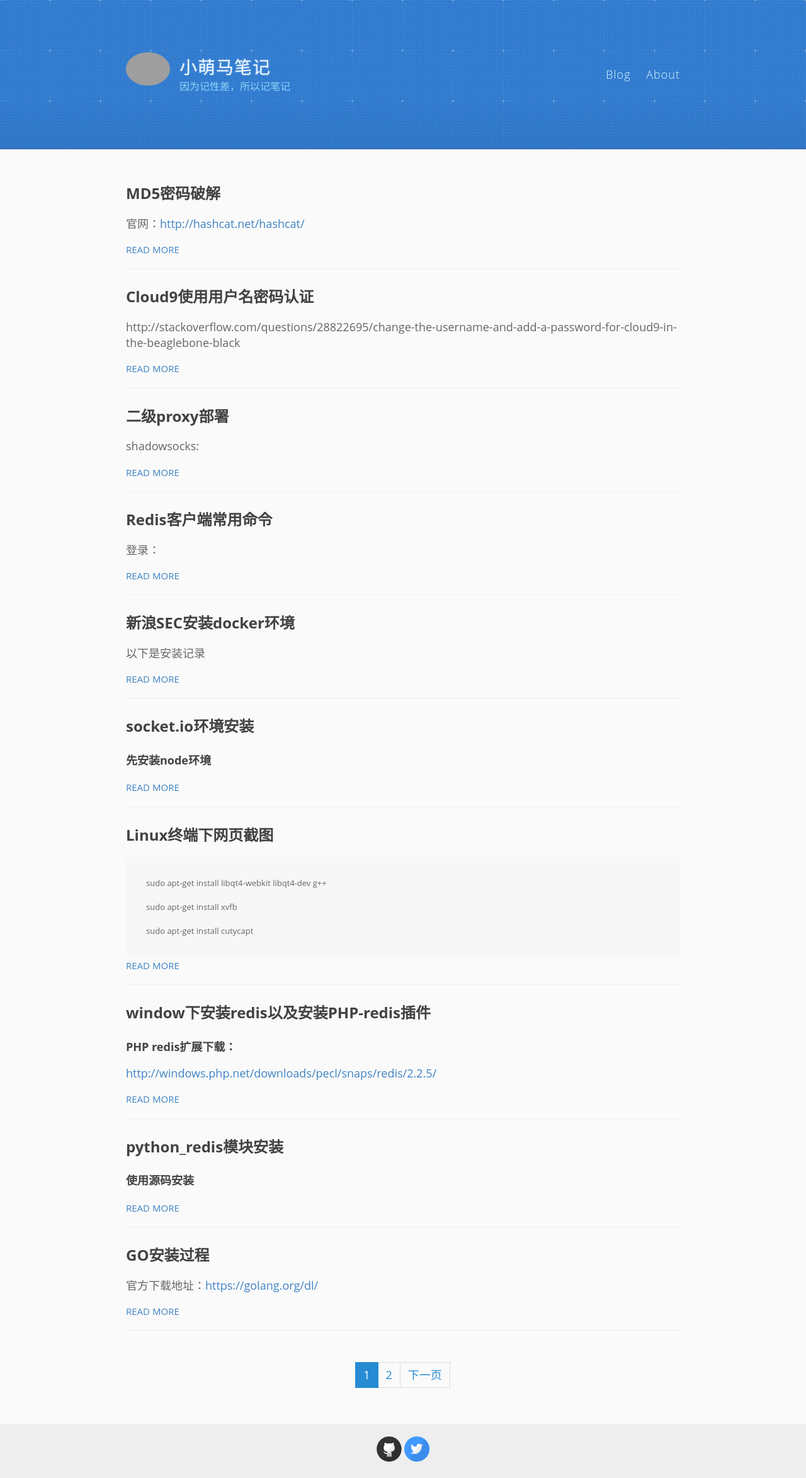
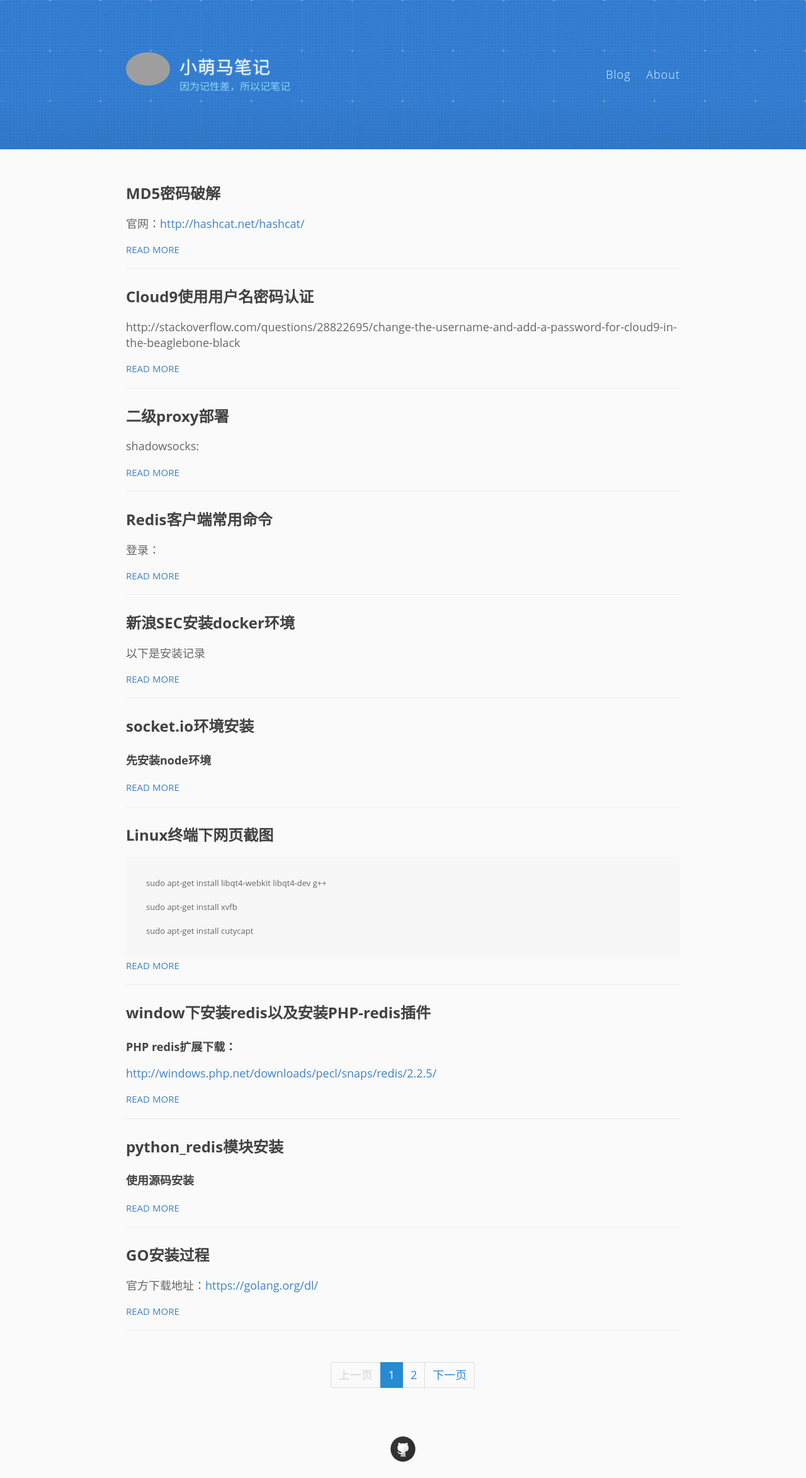
Before and after one commit to pingmalu/pingmalu.github.io, a Jekyll site: the page built from index.html, in a window 1280 px wide. Shown: the whole page at 63% size. Built offline with Jekyll 4.4.1, drawn with Linux system fonts in a browser that asks for light colours; Markdown is read by kramdown in place of the engine named in the settings; the list of posts is cut into pages by our own code; grey boxes are pictures that could not be loaded.

Commit message:
change css

```diff
--- a/_config.yml
+++ b/_config.yml
@@ -26,7 +26,7 @@ footer-links:
   linkedin:
   pinterest:
   rss: # just type anything here for a working RSS icon, make sure you set the "url" above!
-  twitter: pingmalu
+  twitter:
   stackoverflow: # your stackoverflow profile, e.g. "users/50476/bart-kiers"
   youtube: # channel/<your_long_string> or user/<user-name>
 
--- a/index.html
+++ b/index.html
@@ -20,8 +20,10 @@ layout: default
   <div class="pagination">
   	<div class="pag">
 	{% if paginator.previous_page %}
-	    <a href="{{ paginator.previous_page_path | prepend: site.baseurl | replace: '//', '/' }}">上一页</a>
-	{% endif %}
+	    <a href="{{ paginator.previous_page_path | prepend: site.baseurl | replace: '//', '/' }}" class="prev_wan">上一页</a>
+  {% else %}
+      <span class="disabled prev_wan">上一页</span>
+  {% endif %}
 
 	{% for page in (1..paginator.total_pages) %}
     	{% if page == paginator.page %}
@@ -34,7 +36,9 @@ layout: default
 	{% endfor %}
 
 	{% if paginator.next_page %}
-    	<a href="{{ paginator.next_page_path | prepend: site.baseurl | replace: '//', '/' }}">下一页</a>
+    	<a href="{{ paginator.next_page_path | prepend: site.baseurl | replace: '//', '/' }}" class="next_wan">下一页</a>
+  {% else %}
+      <span class="disabled next_wan">下一页</span>
 	{% endif %}
 	</div>
   </div>
--- a/style.scss
+++ b/style.scss
@@ -144,7 +144,7 @@ img {
 .wrapper-masthead {
   margin-bottom: 50px;
   background: #2e7bcf url(/images/header-bg.jpg) 0 0 repeat-x;
-  border-bottom: solid 1px #275da1;
+  border-bottom: solid 1px #2D6DBD;
 }
 
 .masthead {
@@ -309,10 +309,22 @@ nav a:hover {
     margin-left: -1px;
     z-index: 2;
 }
-
+.pagination span.disabled {
+    background-color: #fafafa;
+    cursor: default;
+    color: #d3d3d3;
+    border: 1px solid #DDDDDD;
+}
+.pagination span.prev_wan {
+    border-top-left-radius: 3px;
+    border-bottom-left-radius: 3px;
+}
+.pagination span.next_wan {
+    border-top-right-radius: 3px;
+    border-bottom-right-radius: 3px;
+}
 .wrapper-footer {
   margin-top: 50px;
-  background-color: $lightGray;
 }
 
 footer {
```
